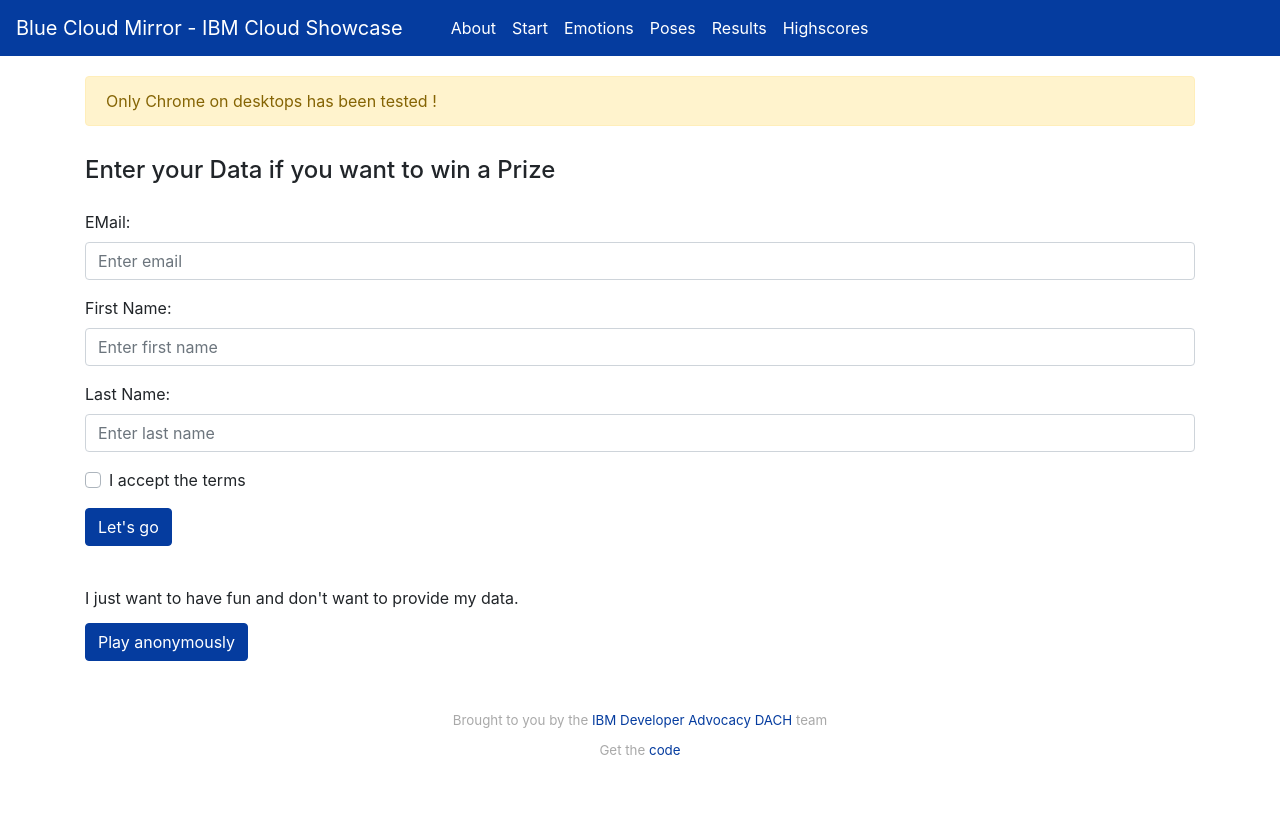
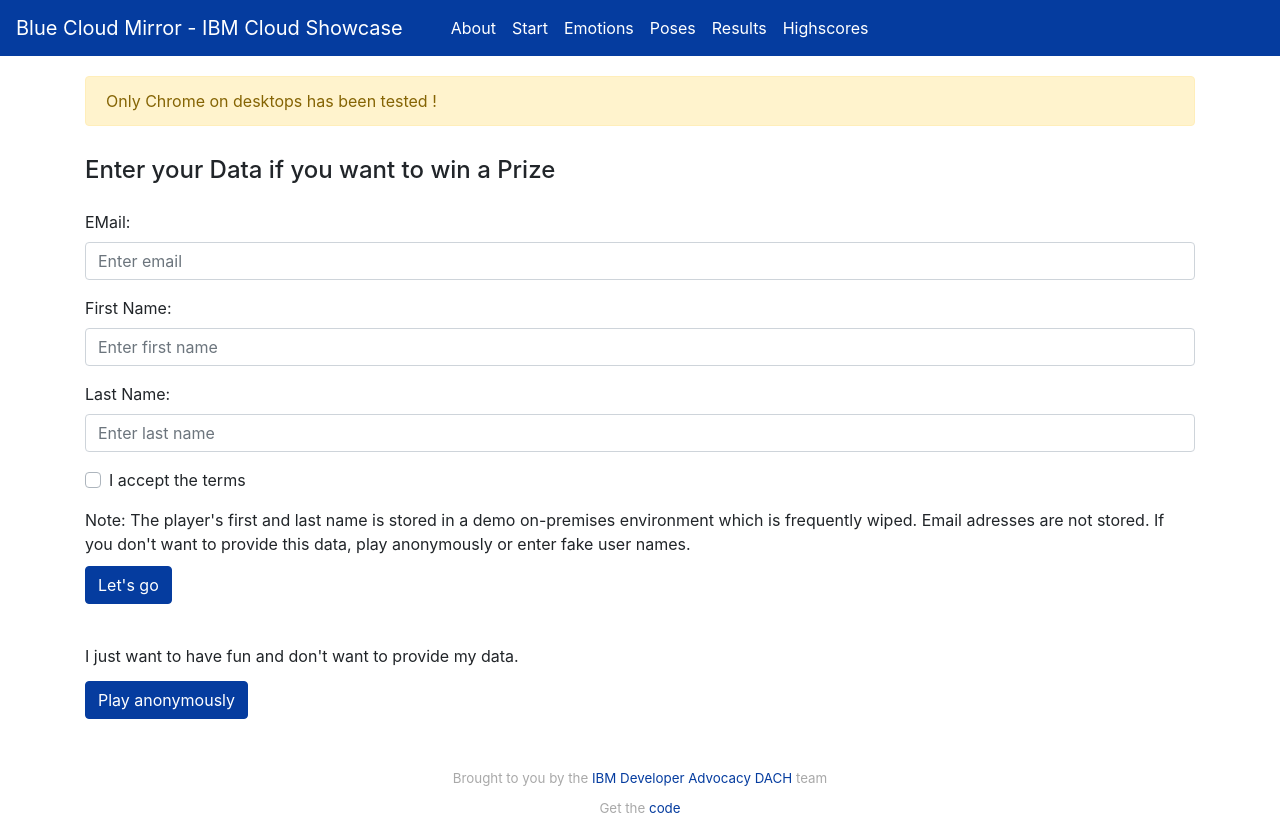
Before and after one commit to IBM/blue-cloud-mirror, a Vue app in the folder game/: page /start in a window 1280 px wide. Before the commit the page ends 800 px from the top, so only its background shows below. Built offline with nearby package versions, Linux system fonts and the light colour scheme.

Commit message:
warning part one

```diff
--- a/game/src/views/Results.vue
+++ b/game/src/views/Results.vue
@@ -303,6 +303,8 @@ export default {
       }
     },
     tweetButtonDisabled: function() {
+      return true;
+      /* disabled for live demo app
       if (this.$store.state.apis.users.url != "twitter-url-not-defined") {
         if (this.bothLevelsCompleted == false) {
           return true;
@@ -316,6 +318,7 @@ export default {
       } else {
         return true;
       }
+      */
     },
     isPlayerAnonymous: function() {
       return this.$store.state.currentPlayer.isAnonymous;
--- a/game/src/views/Start.vue
+++ b/game/src/views/Start.vue
@@ -42,7 +42,7 @@
         <p v-if="errors.length > 0">
           <b style="color: #ffc107 !important">Please accept the terms.</b>
         </p>
-
+        <div style="margin-bottom:10px">Note: The player's first and last name is stored in a demo on-premises environment which is frequently wiped. Email adresses are not stored. If you don't want to provide this data, play anonymously or enter fake user names.</div>
         <b-button type="submit" variant="primary" style="margin-right:10px;background-color: #053c9f !important;border-color:#053c9f !important;">Let's go</b-button>
       </b-form>
       <div></div>
@@ -133,7 +133,7 @@ export default {
             .post(this.$store.state.apis.users.url, {
               firstName: this.form.firstname,
               lastName: this.form.lastname,
-              email: this.form.email,
+              email: "demo@email.com", //this.form.email, // disabled for live demo app
               signedTerms: "true",
               registrationDate: new Date().getTime()
             })
```
